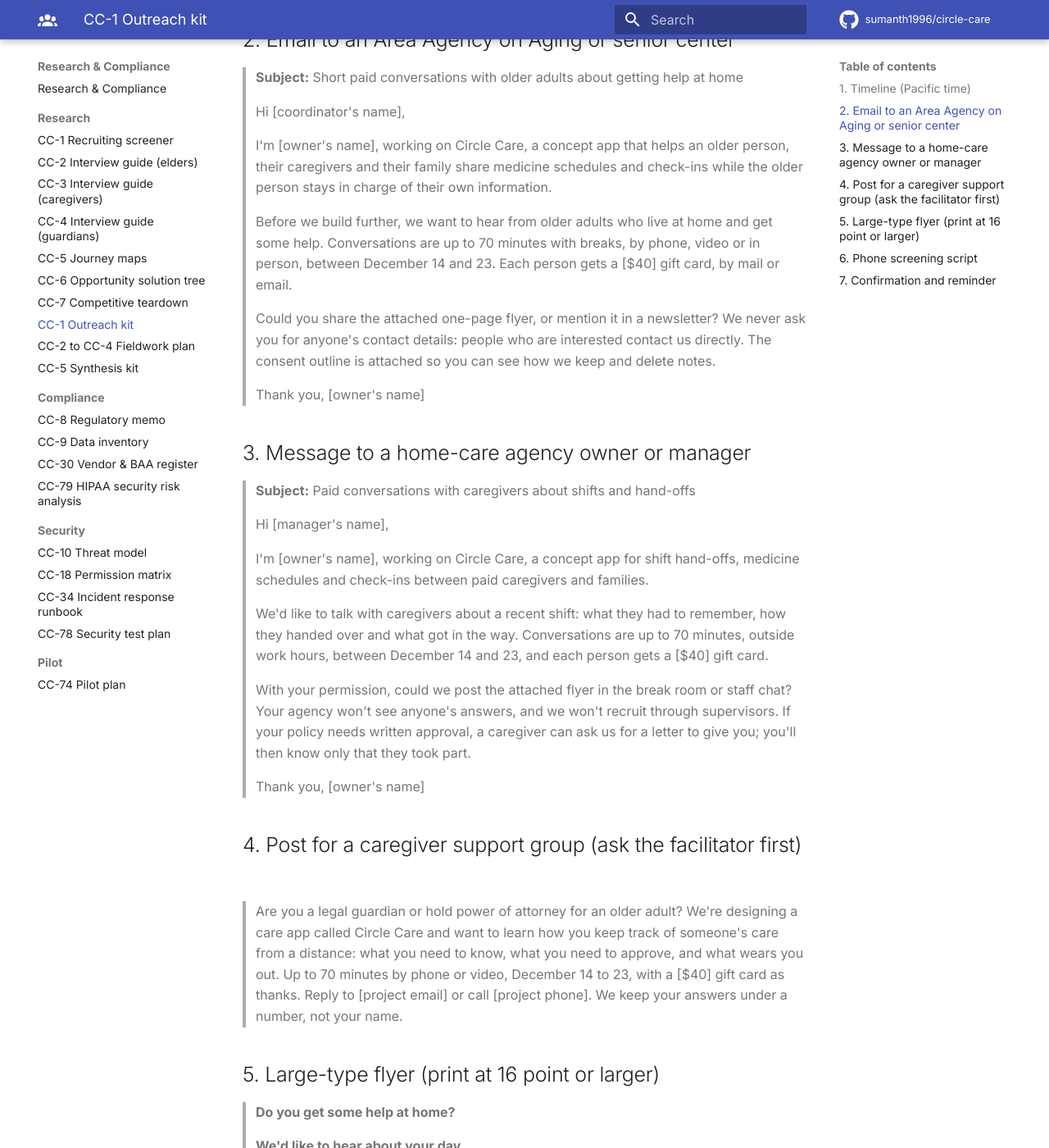
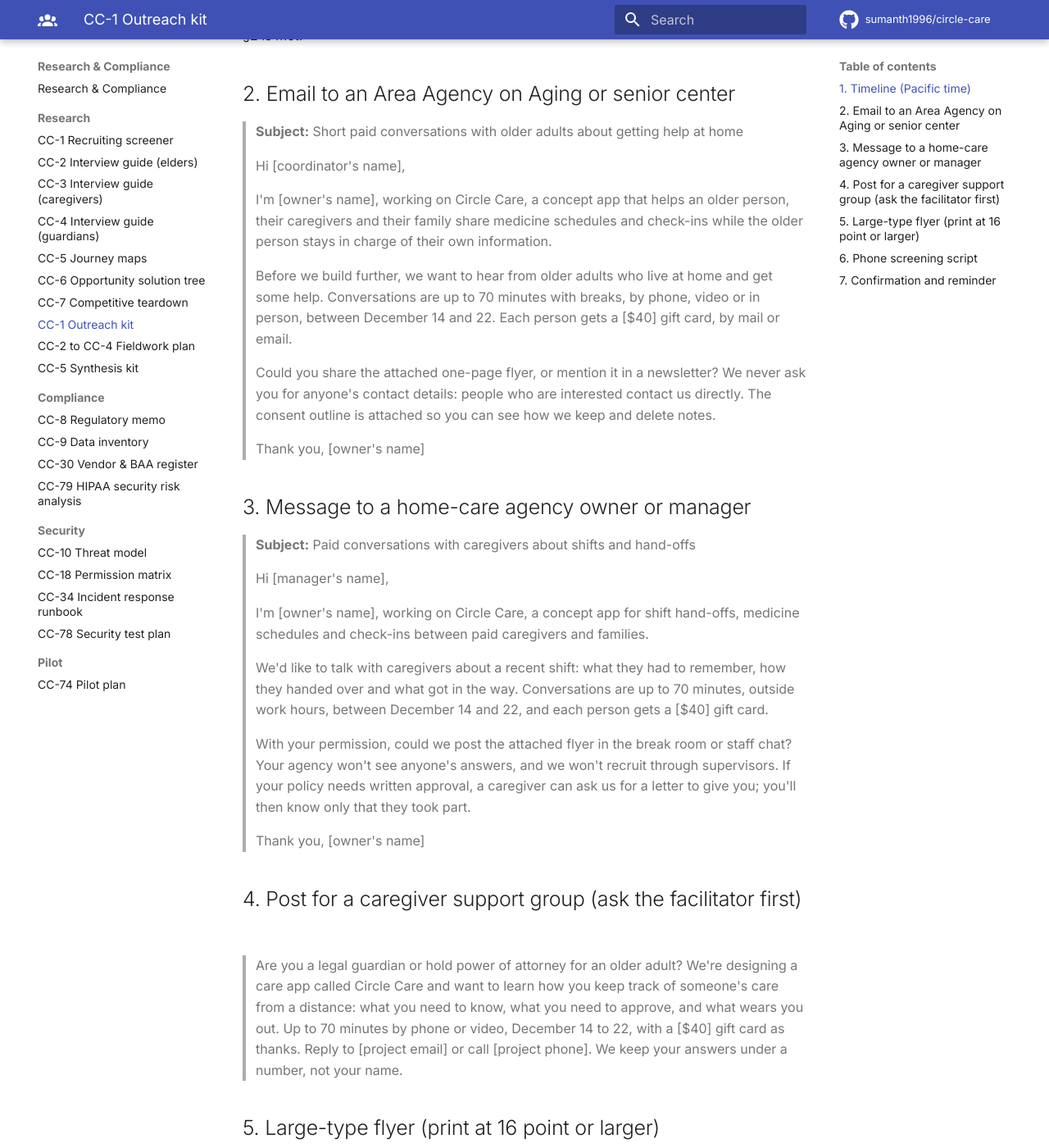
Before and after one commit to sumanth1996/circle-care, an MkDocs documentation site: the page built from docs/research/08-outreach-kit.md, in a window 1280 px wide and 1400 px high, scrolled down 949 px. Shown: the whole window at 82% size. Built offline with MkDocs 1.6.1 and Material for MkDocs 9.7.7, drawn with Linux system fonts in a browser that asks for light colours; comment, search, counter and statistics services are not loaded; some of the changed text lies outside the part shown.

Commit message:
Address review round 2 on the Sprint 15 research prep kit
End interviews on Dec 22 in the outreach texts, keep journey-map checks as
their own 15-minute calls, clear the Dec 21 slot that clashed with the
affinity session, and widen the short-number check.

Co-Authored-By: Claude Opus 5.5 <noreply@anthropic.com>

```diff
--- a/docs/research/08-outreach-kit.md
+++ b/docs/research/08-outreach-kit.md
@@ -12,7 +12,8 @@ Use with the [recruiting screener](01-recruiting-screener.md). Fill the placehol
 | Mon Nov 16 to Fri Nov 20 | Name the recruiting owner, secure the incentive budget, get the consent text reviewed, review and approve the safety protocol (see the [fieldwork plan](10-fieldwork-plan.md) §5) | PO and recruiting owner |
 | Mon Nov 23 to Fri Dec 4 | Send outreach to each channel in screener §3; screen people as they reply; send consent forms. Thanksgiving week is slow, so send the first outreach on Mon Nov 23 | Recruiting owner |
 | Mon Dec 7 to Fri Dec 11 | Fill gaps in the quotas; confirm every booking; send reminders | Recruiting owner |
-| Mon Dec 14 to Wed Dec 23 | Interviews (see the fieldwork plan) | Moderator and note-taker |
+| Mon Dec 14 to Tue Dec 22 | Interviews (see the fieldwork plan) | Moderator and note-taker |
+| Tue Dec 22 and Wed Dec 23 | 15-minute follow-up calls to check the journey maps | Moderator |
 
 Recruiting stops early for a segment once its minimum is booked and the mix in screener §2 is met.
 
@@ -24,7 +25,7 @@ Recruiting stops early for a segment once its minimum is booked and the mix in s
 >
 > I'm [owner's name], working on Circle Care, a concept app that helps an older person, their caregivers and their family share medicine schedules and check-ins while the older person stays in charge of their own information.
 >
-> Before we build further, we want to hear from older adults who live at home and get some help. Conversations are up to 70 minutes with breaks, by phone, video or in person, between December 14 and 23. Each person gets a [$40] gift card, by mail or email.
+> Before we build further, we want to hear from older adults who live at home and get some help. Conversations are up to 70 minutes with breaks, by phone, video or in person, between December 14 and 22. Each person gets a [$40] gift card, by mail or email.
 >
 > Could you share the attached one-page flyer, or mention it in a newsletter? We never ask you for anyone's contact details: people who are interested contact us directly. The consent outline is attached so you can see how we keep and delete notes.
 >
@@ -39,7 +40,7 @@ Recruiting stops early for a segment once its minimum is booked and the mix in s
 >
 > I'm [owner's name], working on Circle Care, a concept app for shift hand-offs, medicine schedules and check-ins between paid caregivers and families.
 >
-> We'd like to talk with caregivers about a recent shift: what they had to remember, how they handed over and what got in the way. Conversations are up to 70 minutes, outside work hours, between December 14 and 23, and each person gets a [$40] gift card.
+> We'd like to talk with caregivers about a recent shift: what they had to remember, how they handed over and what got in the way. Conversations are up to 70 minutes, outside work hours, between December 14 and 22, and each person gets a [$40] gift card.
 >
 > With your permission, could we post the attached flyer in the break room or staff chat? Your agency won't see anyone's answers, and we won't recruit through supervisors. If your policy needs written approval, a caregiver can ask us for a letter to give you; you'll then know only that they took part.
 >
@@ -48,7 +49,7 @@ Recruiting stops early for a segment once its minimum is booked and the mix in s
 
 ## 4. Post for a caregiver support group (ask the facilitator first)
 
-> Are you a legal guardian or hold power of attorney for an older adult? We're designing a care app called Circle Care and want to learn how you keep track of someone's care from a distance: what you need to know, what you need to approve, and what wears you out. Up to 70 minutes by phone or video, December 14 to 23, with a [$40] gift card as thanks. Reply to [project email] or call [project phone]. We keep your answers under a number, not your name.
+> Are you a legal guardian or hold power of attorney for an older adult? We're designing a care app called Circle Care and want to learn how you keep track of someone's care from a distance: what you need to know, what you need to approve, and what wears you out. Up to 70 minutes by phone or video, December 14 to 22, with a [$40] gift card as thanks. Reply to [project email] or call [project phone]. We keep your answers under a number, not your name.
 
 ## 5. Large-type flyer (print at 16 point or larger)
 
@@ -58,7 +59,7 @@ Recruiting stops early for a segment once its minimum is booked and the mix in s
 >
 > A friendly conversation of up to 70 minutes, with breaks.
 >
-> By phone, video or in person, December 14 to 23.
+> By phone, video or in person, December 14 to 22.
 >
 > You'll receive a **[$40] gift card** to thank you.
 >
```
Also changed, not shown: docs/research/10-fieldwork-plan.md (+6 -5 lines), docs/research/11-synthesis-kit.md (+1 -1 lines), 1 other file.
